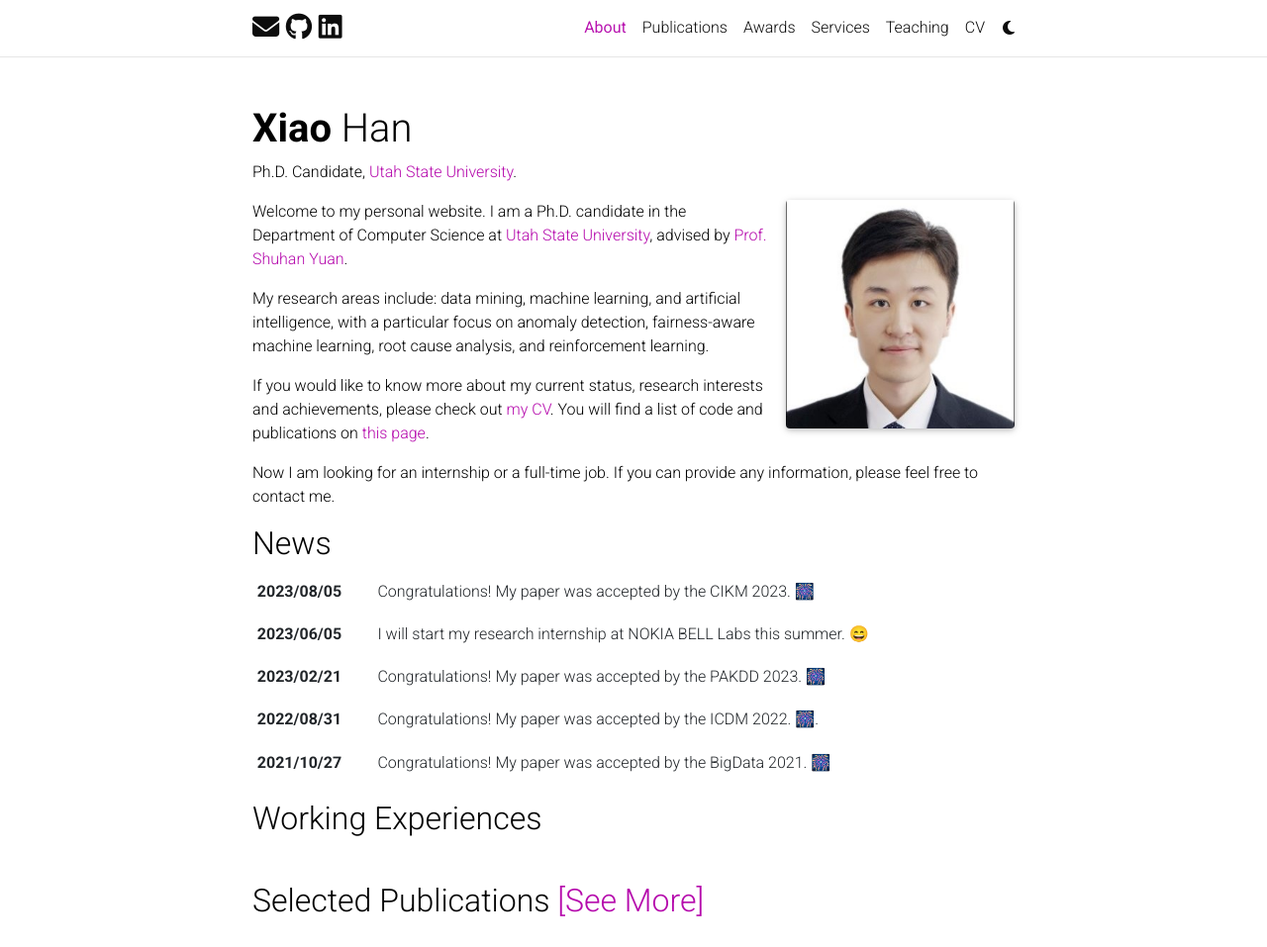
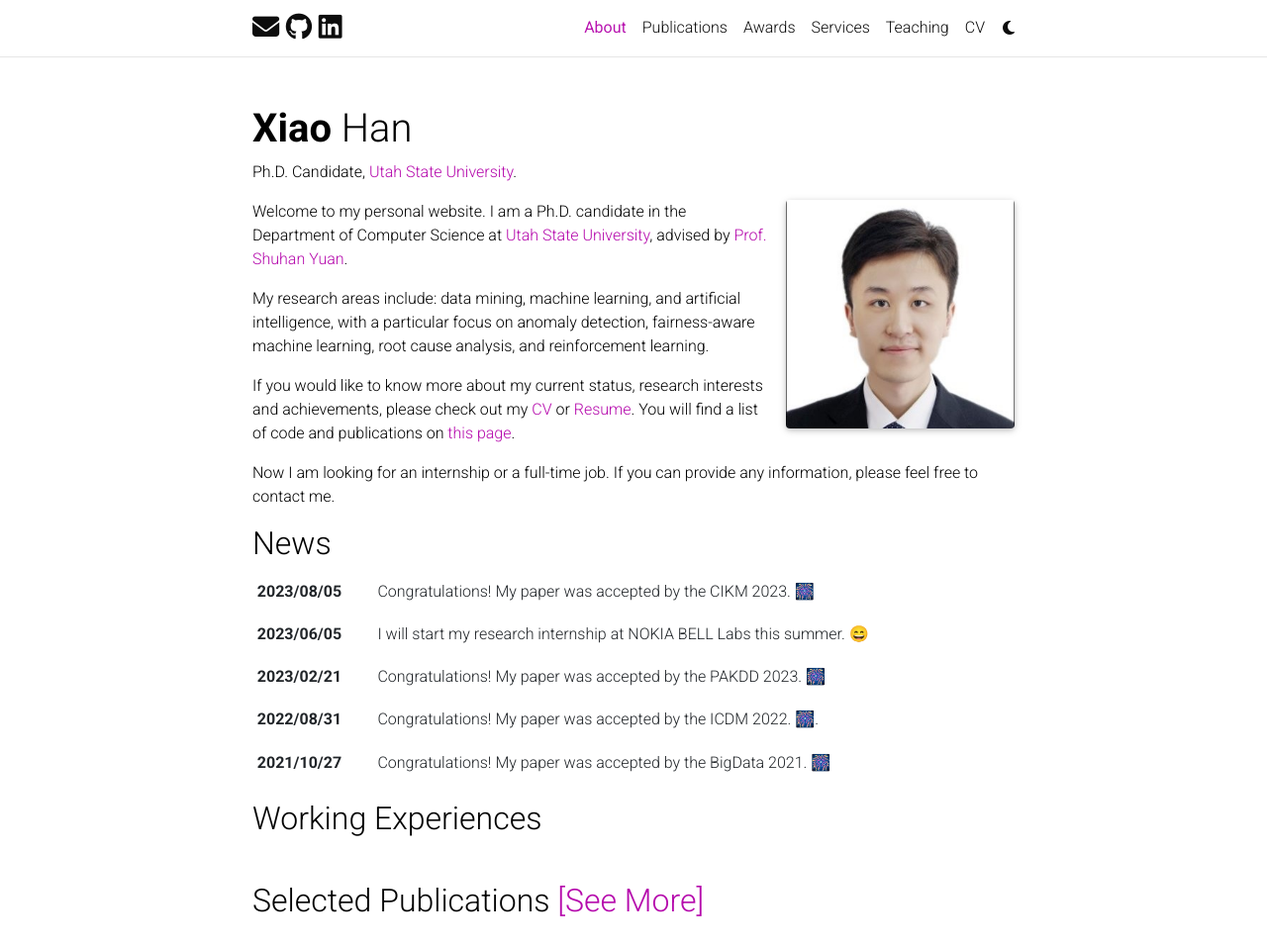
Before and after one commit to hanxiao0607/hanxiao0607.github.io, a Jekyll site: the page built from _pages/about.md, in a window 1280 px wide and 1231 px high, cut to the strip 0-957 px from the top of the window. Shown: the whole strip at 99% size. Built offline with Jekyll 4.4.1, drawn with Linux system fonts in a browser that asks for light colours; emoji names are drawn with the system emoji font; comment, search, counter and statistics services are not loaded; a style sheet for code colours, icons or effects is not loaded.

Commit message:
9/19/2023

```diff
--- a/_data/cv.yml
+++ b/_data/cv.yml
@@ -36,8 +36,8 @@
       institution: Utah State University, Logan, UT
       year: 2020.08 - Present
       description:
-        - Trustworthy Anomaly Detection\: Developed anomaly detection models for various data types, including tabular, sequential, and time series data, spanning domains such as performance, explainability, and fairness.
-        - Causal Modeling and Inference\: Created open-source causal inference models and applied them to various downstream tasks, including mitigating bias for specific demographic groups to promote fairness and offering recommendations to address undesired outcomes of AI models.
+        - <strong>Trustworthy Anomaly Detection</strong> - Developed anomaly detection models for various data types, including tabular, sequential, and time series data, spanning domains such as performance, explainability, and fairness.
+        - <strong>Causal Modeling and Inference</strong> - Created open-source causal inference models and applied them to various downstream tasks, including mitigating bias for specific demographic groups to promote fairness and offering recommendations to address undesired outcomes of AI models.
 
 - title: Honors and Awards
   type: time_table
--- a/_pages/about.md
+++ b/_pages/about.md
@@ -20,6 +20,6 @@
 
 My research areas include: data mining, machine learning, and artificial intelligence, with a particular focus on anomaly detection, fairness-aware machine learning, root cause analysis, and reinforcement learning.
 
-If you would like to know more about my current status, research interests and achievements, please check out [my CV](https://github.com/hanxiao0607/Resume/blob/master/CV.pdf). You will find a list of code and publications on [this page](https://hanxiao0607.github.io/publications/).
+If you would like to know more about my current status, research interests and achievements, please check out my [CV](https://github.com/hanxiao0607/Resume/blob/master/CV.pdf) or [Resume](https://github.com/hanxiao0607/Resume/blob/master/Resume.pdf). You will find a list of code and publications on [this page](https://hanxiao0607.github.io/publications/).
 
 Now I am looking for an internship or a full-time job. If you can provide any information, please feel free to contact me.
```
Also changed, not shown: _pages/publications.md (+1 -1 lines).
